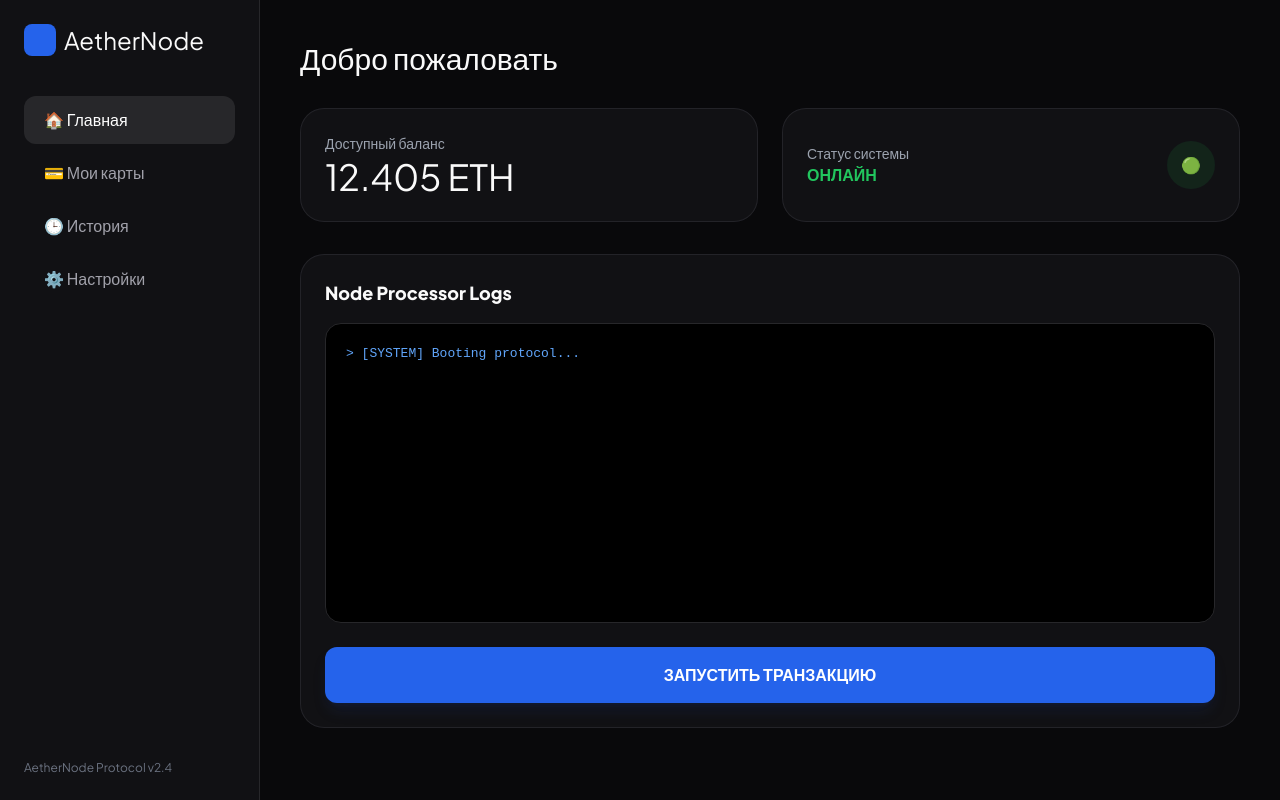
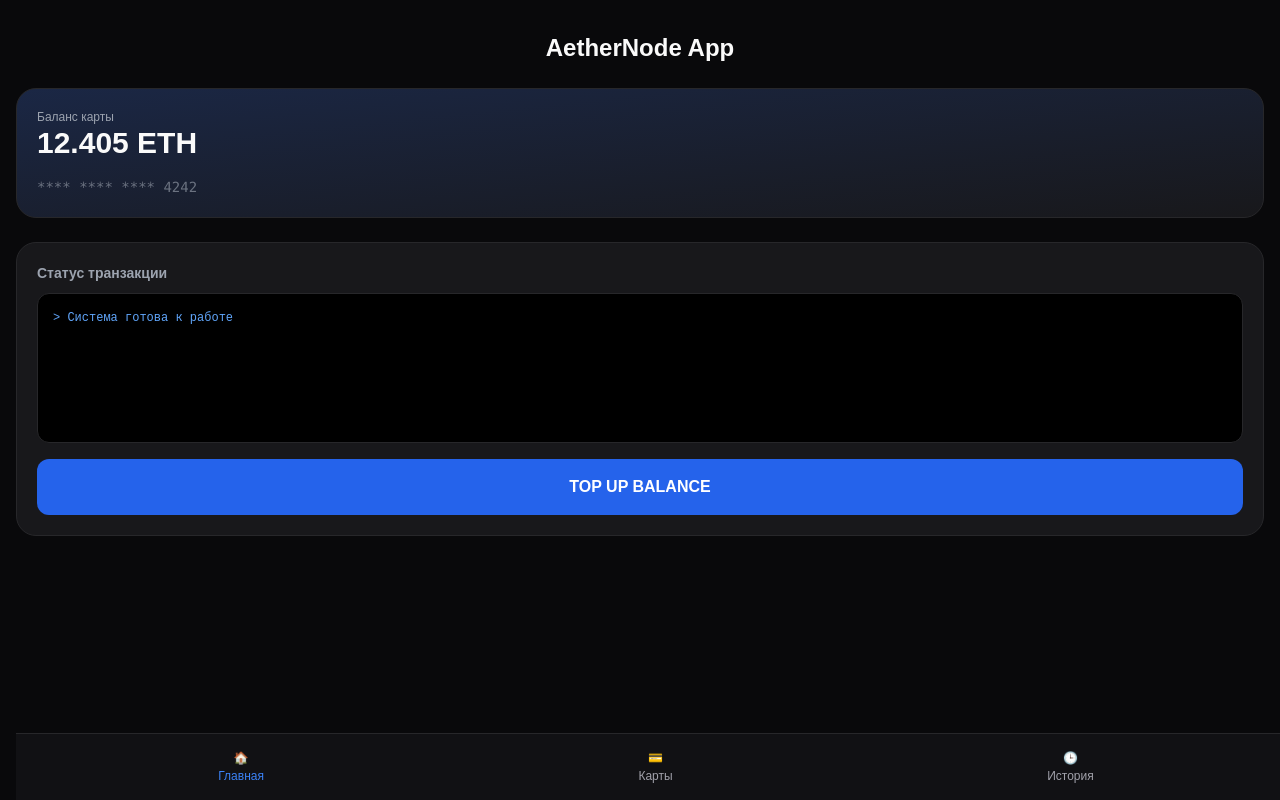
Before and after one commit to processor-ai/my-processing-ai, a website: page index.html in a window 1280 px wide. Drawn offline with nearby package versions, Linux system fonts and the light colour scheme.

Commit message:
Update index.html

```diff
--- a/index.html
+++ b/index.html
@@ -3,119 +3,82 @@
 <head>
     <meta charset="UTF-8">
     <meta name="viewport" content="width=device-width, initial-scale=1.0">
-    <title>AetherNode | Dashboard</title>
+    <title>AetherNode | Pay</title>
     <script src="https://cdn.tailwindcss.com"></script>
-    <link href="https://fonts.googleapis.com/css2?family=Plus+Jakarta+Sans:wght@400;600;800&display=swap" rel="stylesheet">
     <style>
-        body { font-family: 'Plus Jakarta Sans', sans-serif; background-color: #09090b; color: #fafafa; margin: 0; overflow: hidden; }
-        .sidebar { width: 260px; background: #111114; border-right: 1px solid #27272a; height: 100vh; position: fixed; }
-        .main-content { margin-left: 260px; height: 100vh; overflow-y: auto; padding: 40px; }
-        .glass-card { background: rgba(24, 24, 27, 0.6); backdrop-filter: blur(12px); border: 1px solid rgba(63, 63, 70, 0.4); border-radius: 24px; padding: 24px; }
-        .nav-item { padding: 12px 20px; border-radius: 12px; cursor: pointer; transition: 0.3s; color: #a1a1aa; margin-bottom: 5px; }
-        .nav-item:hover, .nav-item.active { background: #27272a; color: #fff; }
-        .console-box { background: #000; border-radius: 16px; padding: 20px; font-family: monospace; font-size: 13px; height: 300px; overflow-y: auto; border: 1px solid #27272a; }
-        @media (max-width: 768px) { .sidebar { display: none; } .main-content { margin-left: 0; padding: 20px; } }
+        body { background-color: #09090b; color: #fafafa; font-family: sans-serif; }
+        .glass-card { background: #18181b; border: 1px solid #27272a; border-radius: 20px; padding: 20px; }
+        .nav-bar { background: #111114; border-top: 1px solid #27272a; position: fixed; bottom: 0; width: 100%; display: flex; justify-content: space-around; padding: 15px; }
+        .nav-item { color: #a1a1aa; text-align: center; font-size: 12px; cursor: pointer; }
+        .nav-item.active { color: #3b82f6; }
+        .console { background: #000; border-radius: 12px; padding: 15px; font-family: monospace; font-size: 12px; height: 150px; overflow-y: auto; border: 1px solid #27272a; margin-top: 10px; }
+        .hidden { display: none; }
     </style>
 </head>
-<body>
+<body class="p-4 mb-24">
 
-    <div class="sidebar p-6 flex flex-col">
-        <div class="text-2xl font-800 mb-10 flex items-center gap-2">
-            <div class="w-8 h-8 bg-blue-600 rounded-lg"></div> AetherNode
-        </div>
-        <nav class="flex-1">
-            <div class="nav-item active" onclick="showPage('home')">🏠 Главная</div>
-            <div class="nav-item" onclick="showPage('cards')">💳 Мои карты</div>
-            <div class="nav-item" onclick="showPage('history')">🕒 История</div>
-            <div class="nav-item" onclick="showPage('settings')">⚙️ Настройки</div>
-        </nav>
-        <div class="text-xs text-gray-500 mt-auto">AetherNode Protocol v2.4</div>
+    <div id="home">
+        <h1 class="text-2xl font-bold mb-6 mt-4 text-center">AetherNode App</h1>
+
+        <div class="glass-card mb-6 bg-gradient-to-br from-blue-600/20 to-transparent">
+            <p class="text-gray-400 text-xs">Баланс карты</p>
+            <h2 class="text-3xl font-bold">12.405 ETH</h2>
+            <p class="mt-4 text-sm font-mono text-gray-500">**** **** **** 4242</p>
         </div>
 
-    <div class="main-content">
-
-        <div id="page-home">
-            <h1 class="text-3xl font-800 mb-8">Добро пожаловать</h1>
-            <div class="grid grid-cols-1 md:grid-cols-2 gap-6 mb-8">
         <div class="glass-card">
-                    <p class="text-gray-400 text-sm mb-1">Доступный баланс</p>
-                    <h2 class="text-4xl font-800">12.405 ETH</h2>
+            <h3 class="text-sm font-bold text-gray-400 mb-2">Статус транзакции</h3>
+            <div id="console" class="console">
+                <p class="text-blue-400">> Система готова к работе</p>
             </div>
-                <div class="glass-card flex items-center justify-between">
-                    <div>
-                        <p class="text-gray-400 text-sm">Статус системы</p>
-                        <p class="text-green-500 font-bold">ОНЛАЙН</p>
-                    </div>
-                    <div class="w-12 h-12 bg-green-500/10 rounded-full flex items-center justify-center">🟢</div>
-                </div>
-            </div>
-
-            <div class="glass-card mb-8">
-                <h3 class="text-lg font-bold mb-4">Node Processor Logs</h3>
-                <div id="console" class="console-box space-y-2">
-                    <p class="text-blue-400">> [SYSTEM] Booting protocol...</p>
-                </div>
-                <button onclick="startTransaction()" class="w-full mt-6 bg-blue-600 hover:bg-blue-700 text-white font-bold py-4 rounded-xl shadow-lg shadow-blue-900/20 transition-all active:scale-95">
-                    ЗАПУСТИТЬ ТРАНЗАКЦИЮ
+            <button onclick="pay()" class="w-full mt-4 bg-blue-600 hover:bg-blue-700 text-white font-bold py-4 rounded-xl transition-all active:scale-95">
+                TOP UP BALANCE
             </button>
         </div>
     </div>
 
-        <div id="page-cards" class="hidden">
-            <h1 class="text-3xl font-800 mb-8">Мои карты</h1>
-            <div class="glass-card bg-gradient-to-br from-blue-900/40 to-black h-48 w-80 relative overflow-hidden">
-                <div class="absolute top-4 left-6 italic font-bold opacity-50">AETHERNODE</div>
-                <div class="absolute bottom-10 left-6 text-xl tracking-widest font-mono">**** **** **** 4242</div>
-                <div class="absolute bottom-4 left-6 text-xs text-gray-400 uppercase">Virtual Card</div>
-            </div>
+    <div id="cards" class="hidden text-center py-20">
+        <h2 class="text-xl font-bold">Ваши карты</h2>
+        <p class="text-gray-500 mt-2 text-sm">У вас пока одна активная карта</p>
     </div>
 
+    <div class="nav-bar">
+        <div class="nav-item active" onclick="tab('home')">🏠<br>Главная</div>
+        <div class="nav-item" onclick="tab('cards')">💳<br>Карты</div>
+        <div class="nav-item" onclick="tab('history')">🕒<br>История</div>
     </div>
 
     <script>
-        // Функция переключения страниц
-        function showPage(pageId) {
-            document.getElementById('page-home').classList.add('hidden');
-            document.getElementById('page-cards').classList.add('hidden');
-            // Убираем активный класс у всех
+        function tab(name) {
+            document.getElementById('home').classList.add('hidden');
+            document.getElementById('cards').classList.add('hidden');
+
+            const target = document.getElementById(name);
+            if(target) target.classList.remove('hidden');
+
             document.querySelectorAll('.nav-item').forEach(el => el.classList.remove('active'));
-
-            // Показываем нужную
-            document.getElementById('page-' + pageId).classList.remove('hidden');
             event.currentTarget.classList.add('active');
         }
 
-        function addLog(message, type) {
-            const consoleBox = document.getElementById('console');
-            const p = document.createElement('p');
-            const colors = {
-                confirm: 'text-blue-400',
-                success: 'text-green-400',
-                error: 'text-red-400',
-                pending: 'text-yellow-400'
-            };
-            p.className = colors[type] || 'text-gray-300';
-            p.innerText = `> [${type.toUpperCase()}] ${message}`;
-            consoleBox.appendChild(p);
-            consoleBox.scrollTop = consoleBox.scrollHeight;
-        }
+        async function pay() {
+            const log = document.getElementById('console');
+            log.innerHTML += '<p class="text-yellow-400">> Создание сессии Stripe...</p>';
 
-        async function startTransaction() {
-            addLog("Инициализация Stripe Gateway...", "pending");
             try {
+                // Добавляем полный путь к твоему серверу
                 const response = await fetch('/create-checkout-session', {
                     method: 'POST',
                     headers: { 'Content-Type': 'application/json' }
                 });
-                const session = await response.json();
-                if (session.url) {
-                    addLog("Сессия создана. Редирект...", "success");
-                    setTimeout(() => { window.location.href = session.url; }, 1000);
-                } else {
-                    addLog("Ошибка: проверьте логи Render", "error");
-                }
+
+                if (!response.ok) throw new Error('Ошибка сервера');
+
+                const data = await response.json();
+                log.innerHTML += '<p class="text-green-400">> Перенаправление на оплату...</p>';
+                window.location.href = data.url;
             } catch (err) {
-                addLog("Network Error: Сервер не отвечает", "error");
+                log.innerHTML += '<p class="text-red-400">> Ошибка: Сервер не отвечает. Проверьте Logs в Render.</p>';
+                console.error(err);
             }
         }
     </script>
```
Lines whose indentation alone changed are shown as unchanged.
